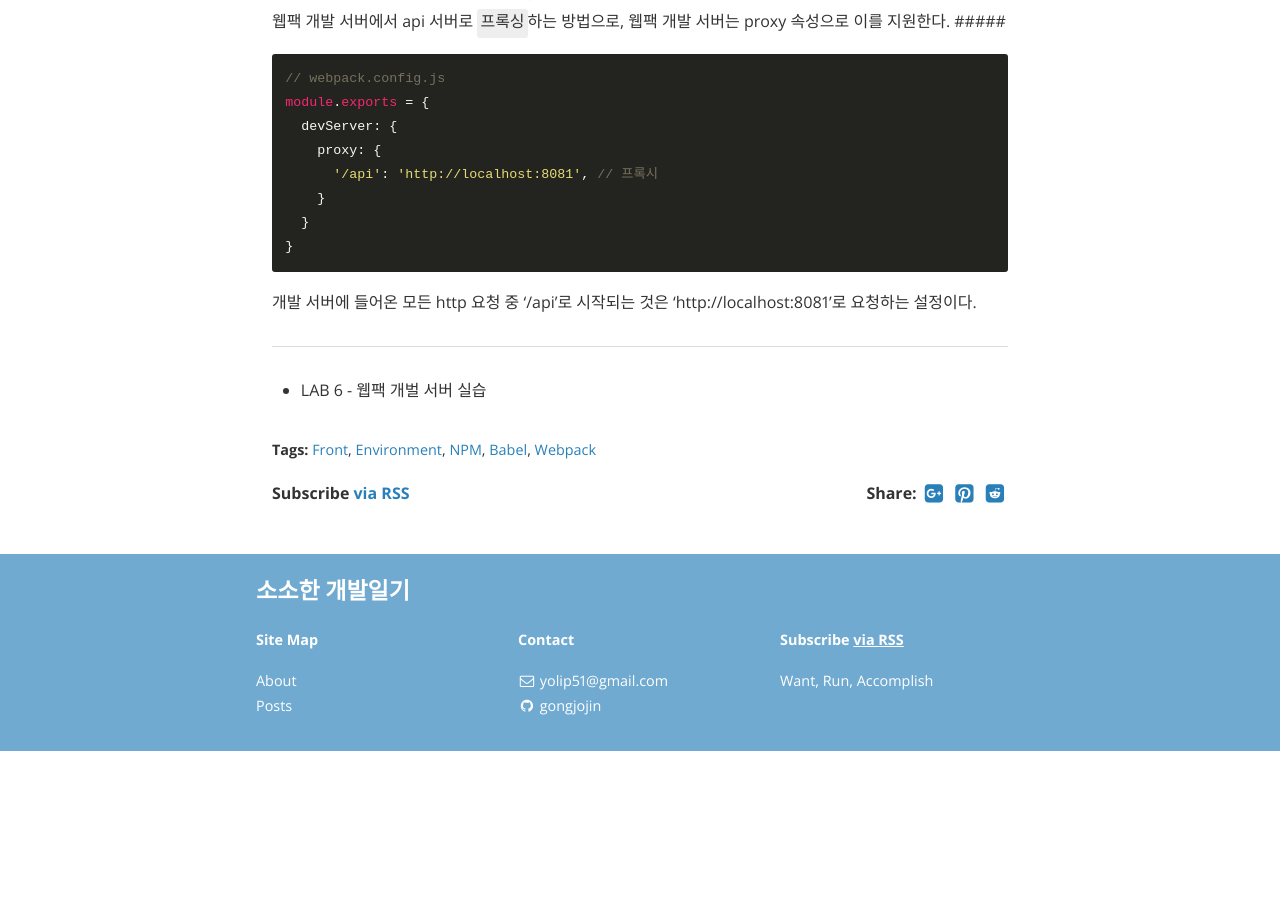
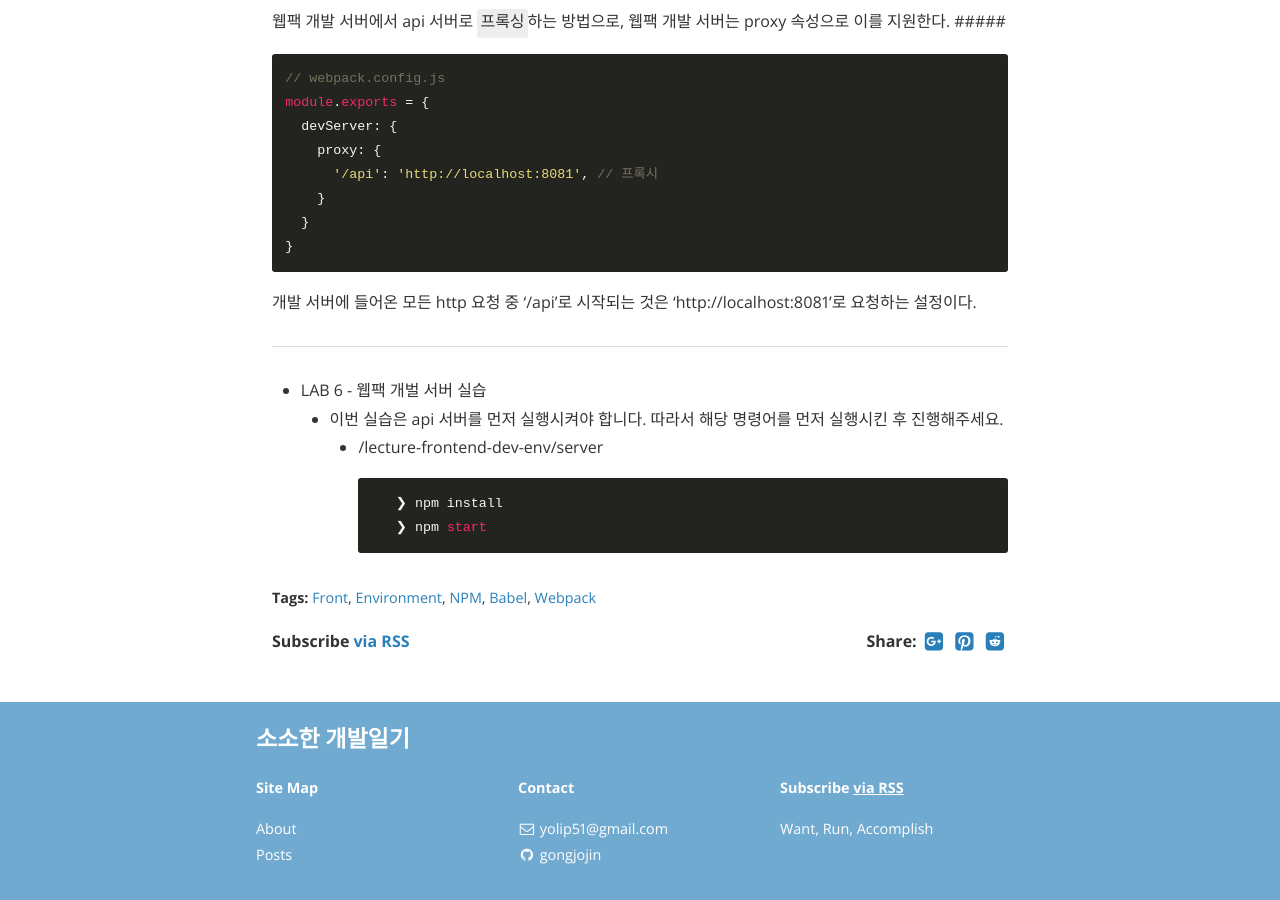
Before and after one commit to gonghojin/gonghojin.github.io, a Jekyll site: the page built from _posts/educations/2020-02-07-front-dev-env-2.markdown, in a window 1280 px wide and 900 px high, scrolled down 9029 px. Built offline with Jekyll 4.4.1, drawn with Linux system fonts in a browser that asks for light colours; nearby versions of some CDN libraries; comment, search, counter and statistics services are not loaded; before the commit the page ends 9780 px from its top, so only the background shows below that.

Commit message:
Add: 랩6 실습

```diff
--- a/_posts/educations/2020-02-07-front-dev-env-2.markdown
+++ b/_posts/educations/2020-02-07-front-dev-env-2.markdown
@@ -299,3 +299,9 @@ module.exports = {
 
 ---
 * LAB 6 - 웹팩 개벌 서버 실습
+    + 이번 실습은 api 서버를 먼저 실행시켜야 합니다. 따라서 해당 명령어를 먼저 실행시킨 후 진행해주세요.
+         + /lecture-frontend-dev-env/server
+~~~
+              ❯ npm install
+              ❯ npm start
+~~~
--- a/_posts/educations/2020-06-26-front-dev-env-3.markdown
+++ b/_posts/educations/2020-06-26-front-dev-env-3.markdown
@@ -545,7 +545,7 @@ module.exports = {
 ~~~
 
 ### 2. express로 구현된 api 서버 실행시키기
-+ /edu/lecture-frontend-dev-env/server
++ /lecture-frontend-dev-env/server
 ~~~
 ❯ npm install
 ❯ npm start
```
